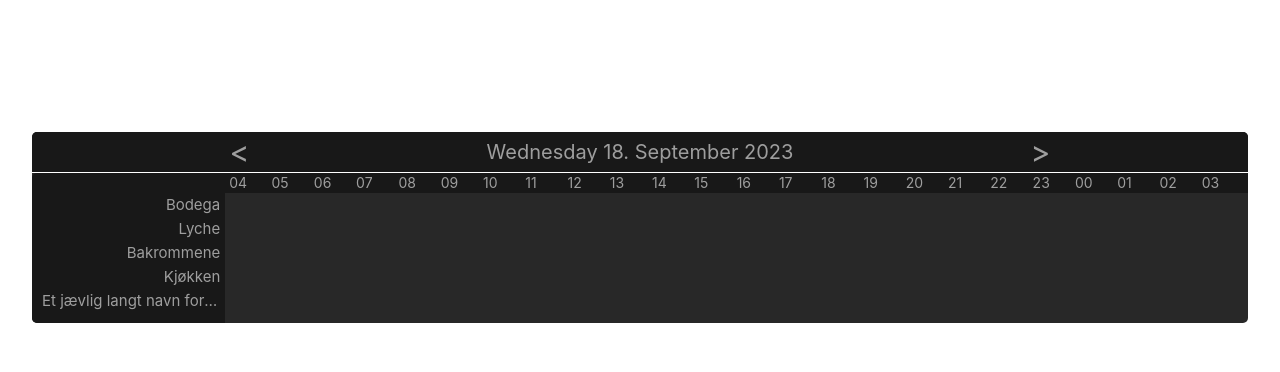
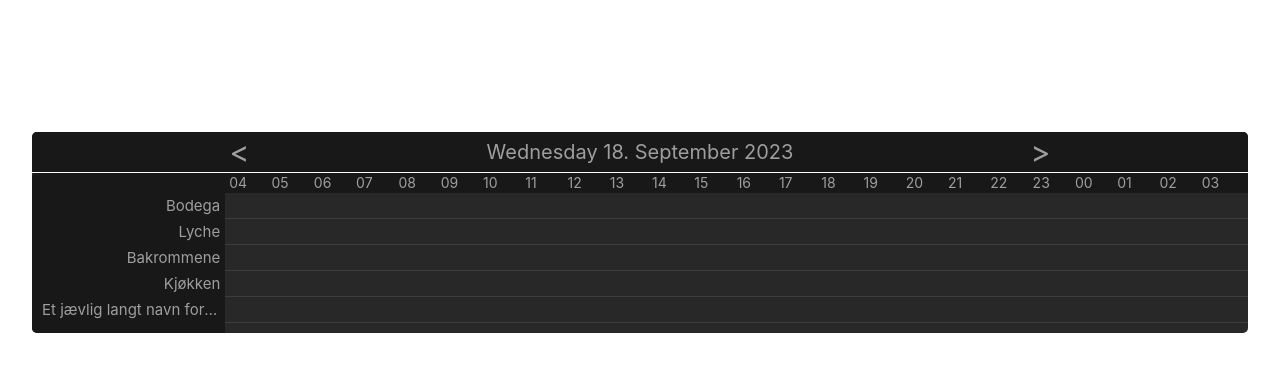
Before and after one commit to BeatsuDev/VueGanttCalendar, a Vue app: page / in a window 1280 px wide. Shown: the top 372 px of the page. Built offline with nearby package versions, Linux system fonts and the light colour scheme.

Commit message:
Added time selector rows

```diff
--- a/src/components/GanttCalendar.vue
+++ b/src/components/GanttCalendar.vue
@@ -9,7 +9,7 @@
 
       <div id="time-selection-container">
         <TimeHeaderBar :start-hour="4"/>
-        <TimeSelector />
+        <TimeSelector :roomNames="roomNames"/>
       </div>
     </div>
   </div>
--- a/src/components/RoomName.vue
+++ b/src/components/RoomName.vue
@@ -15,5 +15,6 @@ const props = defineProps<{
   white-space: nowrap;
   text-overflow: ellipsis;
   overflow: hidden;
+  padding: 1px 0;
 }
 </style>
--- a/src/components/TimeSelector.vue
+++ b/src/components/TimeSelector.vue
@@ -1,10 +1,14 @@
 <template>
-
+    <TimeSelectorRow v-for="name in roomNames"/>
 </template>
 
 <script setup lang="ts">
+import TimeSelectorRow from "./TimeSelectorRow.vue";
+
+const props = defineProps<{
+  roomNames: string[];
+}>();
 </script>
 
 <style scoped lang="scss">
-
 </style>
--- /dev/null
+++ b/src/components/TimeSelectorRow.vue
@@ -0,0 +1,16 @@
+<template>
+    <div class="time-selector-row"></div>
+</template>
+
+<script setup lang="ts">
+</script>
+
+<style scoped lang="scss">
+
+.time-selector-row {
+    width: 100%;
+    height: 26px;
+    box-sizing: border-box;
+    border-bottom: 1px solid $vt-c-divider-dark-2;
+}
+</style>
```
